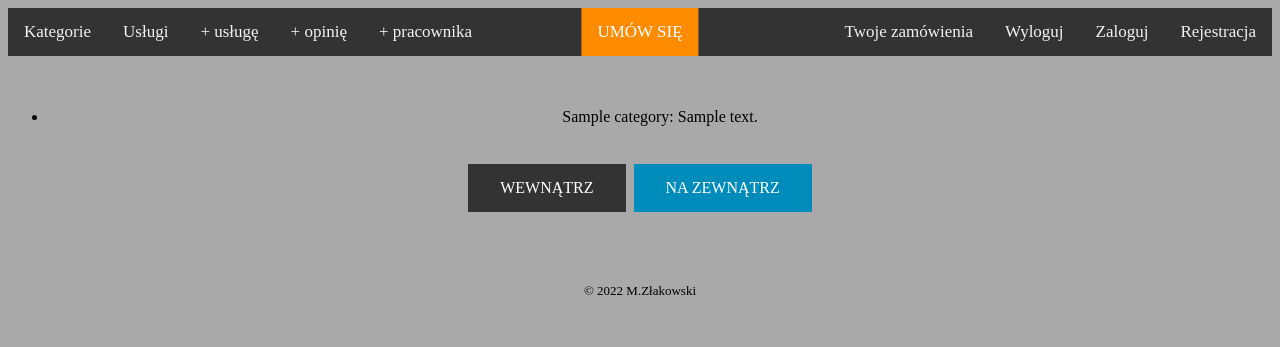
After one commit to GIT-MICH/autodetailing_app, a Django app: template autodetailing_app/templates/autodetailing_app/base_navbar_image.html in a window 1280 px wide. The commit adds this page. Shown: the top 347 px of the page. Run offline with Django 4.2, Linux system fonts and the light colour scheme; the template is opened without the code that fills it: values that come from a table or form of the project are taken from there, others are empty; tables that the repository leaves empty hold one stand-in row (values such as "Sample post").

```diff
--- a/PROJEKT_KONCOWY/settings.py
+++ b/PROJEKT_KONCOWY/settings.py
@@ -123,7 +123,7 @@ STATIC_URL = '/static/'
 
 MEDIA_URL = '/media/'
 
-MEDIA_ROOT = BASE_DIR / 'media'
+MEDIA_ROOT = '/home/michalczewski/Pulpit'
 
 
 # Default primary key field type
--- a/autodetailing_app/models.py
+++ b/autodetailing_app/models.py
@@ -6,7 +6,7 @@ from django.utils import timezone
 
 class Service(models.Model):
     name = models.CharField(max_length=128, verbose_name='Nazwa usługi')
-    image = models.ImageField(blank=True, null=True)
+    image = models.ImageField(blank=True, null=True, verbose_name='Dodaj plik')
     description = models.TextField(verbose_name='Opis')
     duration = models.IntegerField(verbose_name='Czas wykonania (min.)')
     # price = models.DecimalField(max_digits=6, decimal_places=2)
--- /dev/null
+++ b/autodetailing_app/templates/autodetailing_app/base_navbar_image.html
@@ -0,0 +1,44 @@
+{% load static %}
+
+<!DOCTYPE html>
+<html lang="en">
+<head>
+    <meta charset="UTF-8">
+    <meta name="viewport" content="width=device-width, initial-scale=1, shrink-to-fit=no">
+    <title>{% block title %}{% endblock title %} | AUTODETAILING SERVICE</title>
+    <link rel="stylesheet" type="text/css" href="{% static 'style.css' %}">
+    <link rel="stylesheet" type="text/css" href="{% static 'style_buttons.css' %}">
+    <link rel="stylesheet" type="text/css" href="{% static 'image_center.css' %}">
+</head>
+<body style="background-color: darkgrey">
+{% include 'autodetailing_app/nav_bar.html' %}
+<br><br>
+
+{% block nagłówek %}
+    <ul>
+        <div style="text-align: center">
+            {% for category in categories %}
+                <li>{{ category.name }}: {{ category.description }}</li><br>
+            {% endfor %}
+        </div>
+    </ul>
+{% endblock %}
+
+{% block zawartość %}
+    <div style="margin: 0 auto; width: 656px; text-align: center;">
+        <a class="button" href="{% url 'inside' %}">WEWNĄTRZ</a>
+        <a class="button button2" href="{% url 'outside' %}">NA ZEWNĄTRZ</a>
+    </div>
+{% endblock %}
+
+<br>
+<br><br>
+<footer>
+    <p style="text-align: center; font-size: small">© 2022 M.Złakowski</p>
+</footer>
+<br>
+{#{{ date }}#}
+<br>
+
+</body>
+</html>
--- a/autodetailing_app/templates/autodetailing_app/service_detail.html
+++ b/autodetailing_app/templates/autodetailing_app/service_detail.html
@@ -1,4 +1,4 @@
-{% extends 'autodetailing_app/base_with_navbar.html' %}
+{% extends 'autodetailing_app/base_navbar_image.html' %}
 {% block nagłówek %}
     <h3 style="text-decoration: underline">{{ service.upper_name }}</h3>
 {% endblock %}
@@ -12,5 +12,9 @@
         {% for category in service.categories.all %}
             <li>Kategoria: {{ category }}</li>
         {% endfor %}
+        {% if service.image %}
+            <img src="{{ service.image.url }}" class="center">
+        {% endif %}
     </ul>
+
 {% endblock %}
```
